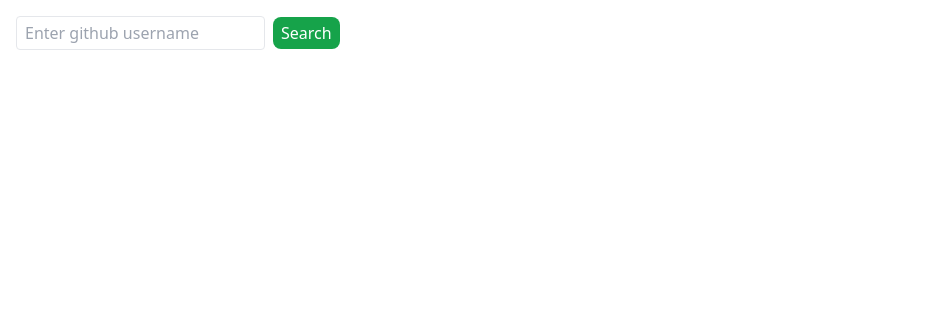
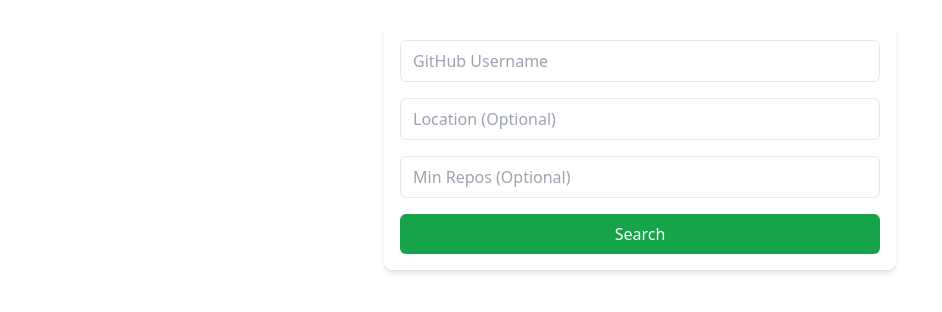
Before and after one commit to AustineJ101/alx-fe-reactjs, a React (Vite) app in the folder github-user-search/: page / in a window 1280 px wide. Shown: the top 312 px of the page, without its empty margins (0-942 px from the left). Built offline with nearby package versions, Linux system fonts and the light colour scheme.

Commit message:
Advanced features

```diff
--- a/github-user-search/src/components/Search.jsx
+++ b/github-user-search/src/components/Search.jsx
@@ -1,47 +1,85 @@
 import { useState } from "react";
 import fetchUserData from "../services/githubService";
 
-function Search () {
-
+function Search() {
     const [username, setUsername] = useState("");
-    const [userData, setUserData] = useState(null);
+    const [location, setLocation] = useState("");
+    const [minRepos, setMinRepos] = useState("");
+    const [users, setUsers] = useState([]);
     const [isLoading, setIsLoading] = useState(false);
-    const [error, setError] = useState("")
+    const [error, setError] = useState("");
 
     const handleSubmit = async (e) => {
         e.preventDefault();
-        setError("")
+        setError("");
         setIsLoading(true);
-        const data =  await fetchUserData(username);
-        if(data){
-            setUserData({name: data.name, login: data.login, avatar: data.avatar_url, link: data.html_url});
-            setIsLoading(false);
-        }else{
-            setError("Looks like we cant find the user");
-            setIsLoading(false);
+
+        const data = await fetchUserData(username, location, minRepos);
+
+        if (data.length > 0) {
+            setUsers(data);
+        } else {
+            setUsers([]);
+            setError("No users found with the given criteria.");
         }
 
-    }
+        setIsLoading(false);
+    };
 
-    return(
-        <div className="m-4">
-            <form className="mb-2" onSubmit={handleSubmit}>
-                <input className="border px-2 py-1 rounded mr-2 focus:outline-none focus:border-green-600" type="text" placeholder="Enter github username" value={username} onChange={(e) => setUsername(e.target.value)}/>
-                <button className="text-white bg-green-600 rounded-lg px-2 py-1" type="submit" disabled={isLoading}>Search</button>
+    return (
+        <div className="max-w-lg mx-auto mt-6 p-4 bg-white shadow-md rounded-lg">
+            <form className="space-y-4" onSubmit={handleSubmit}>
+                <input
+                    className="border px-3 py-2 w-full rounded-md focus:outline-none focus:ring-2 focus:ring-green-600"
+                    type="text"
+                    placeholder="GitHub Username"
+                    value={username}
+                    onChange={(e) => setUsername(e.target.value)}
+                    required
+                />
+                <input
+                    className="border px-3 py-2 w-full rounded-md focus:outline-none focus:ring-2 focus:ring-green-600"
+                    type="text"
+                    placeholder="Location (Optional)"
+                    value={location}
+                    onChange={(e) => setLocation(e.target.value)}
+                />
+                <input
+                    className="border px-3 py-2 w-full rounded-md focus:outline-none focus:ring-2 focus:ring-green-600"
+                    type="number"
+                    placeholder="Min Repos (Optional)"
+                    value={minRepos}
+                    onChange={(e) => setMinRepos(e.target.value)}
+                />
+                <button
+                    className="w-full text-white bg-green-600 rounded-md px-4 py-2 hover:bg-green-700"
+                    type="submit"
+                    disabled={isLoading}
+                >
+                    {isLoading ? "Searching..." : "Search"}
+                </button>
             </form>
-            {isLoading && <p className="text-green-600">Loading...</p>}
-            {error && <p>{error}</p>}
 
-            {userData && (
-                <div className="flex items-center gap-4 ">
-                    <img className="w-16 h-16 rounded-full" src={userData.avatar}/>
-                    <h1 className="text-xl font-semibold">{userData.login}</h1>
-                    <a className="underline text-blue-500" href={userData.link} target="_blank">{userData.login}</a>
+            {error && <p className="text-red-600 mt-4">{error}</p>}
+
+            {users.length > 0 && (
+                <div className="mt-4 space-y-4">
+                    {users.map(user => (
+                        <div key={user.id} className="flex items-center gap-4 bg-gray-100 p-3 rounded-md">
+                            <img className="w-12 h-12 rounded-full" src={user.avatar_url} alt={user.login} />
+                            <div>
+                                <h2 className="text-lg font-semibold">{user.login}</h2>
+                                <p className="text-gray-600">{user.location || "Location not available"}</p>
+                                <a className="text-blue-500 underline" href={user.html_url} target="_blank" rel="noopener noreferrer">
+                                    View Profile
+                                </a>
+                            </div>
+                        </div>
+                    ))}
                 </div>
             )}
         </div>
-
-    )
+    );
 }
 
 export default Search;
--- a/github-user-search/src/services/githubService.js
+++ b/github-user-search/src/services/githubService.js
@@ -1,9 +1,18 @@
-import axios from "axios"
+import axios from "axios";
 
-const fetchUserData = async (username) =>{
-    const response = await axios.get(`https://api.github.com/users/${username}`)
+const fetchUserData = async (username, location, minRepos) => {
+    try {
+        let query = `q=${username}`;
 
-    return response.data;
-}
+        if (location) query += `+location:${location}`;
+        if (minRepos) query += `+repos:>=${minRepos}`;
+
+        const response = await axios.get(`https://api.github.com/search/users?${query}`);
+        return response.data.items;
+    } catch (error) {
+        console.error("Error fetching user data:", error);
+        return [];
+    }
+};
 
 export default fetchUserData;
```
